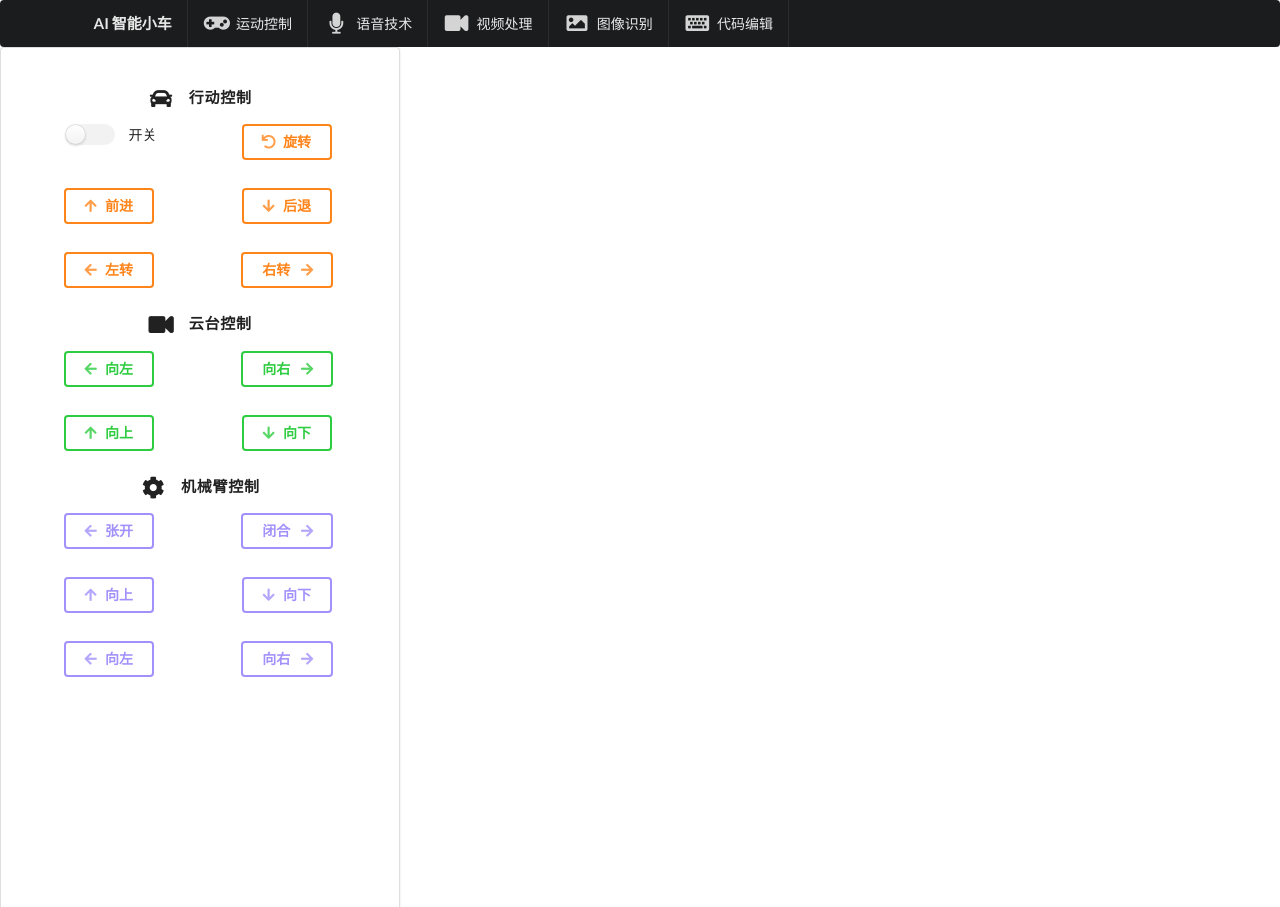
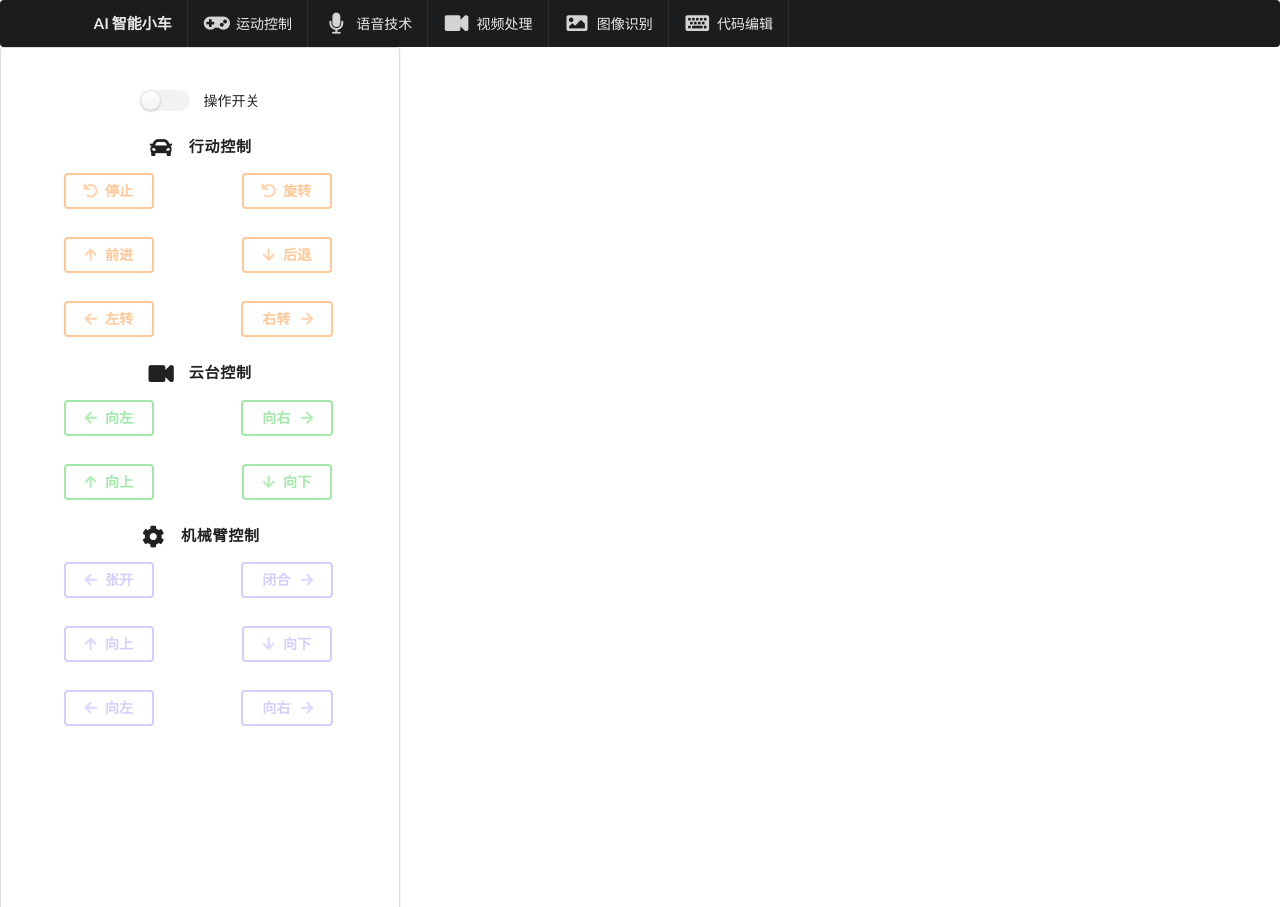
Before and after one commit to Asan96/AIcarpro, a Django app: page /control/ in a window 1280 px wide. Run offline with Django 3.2, Linux system fonts and the light colour scheme; some libraries are stand-ins or nearby versions.

Commit message:
小车运动控制

```diff
--- /dev/null
+++ b/car/static/js/control/control.js
@@ -0,0 +1,34 @@
+$(function () {
+    $('.btn').attr('disabled',true);
+});
+$('#car_switch').change(function () {
+    let swit = $('#car_switch').prop("checked")
+    console.log(swit)
+    if (swit){
+        $('.btn').attr('disabled',false)
+    }
+    else {
+        $('.btn').attr('disabled',true);
+    }
+});
+
+$('.btn').click(function () {
+    $.ajax({
+        type : "POST",
+        dataType: "json",
+        url : PUB_URL.dataControlCommand,
+        data : {'command':this.value},
+        success : function(data) {
+            if (data.ret){
+            }
+            else{
+                console.log(data.msg)
+            }
+        },
+        error : function(e){
+            console.log(e.status);
+            console.log(e.responseText);
+        }
+    });
+    console.log(this.value)
+});
--- a/car/templates/control/car_control.html
+++ b/car/templates/control/control.html
@@ -23,11 +23,18 @@
             padding-top: 2%;
             float: left;
         }
+
     </style>
 {% endblock %}
 {% block self_content %}
     <div class="left_div">
         <div class="ui container  very padded segment contain_size">
+            <div class="column" style="text-align: center">
+                <div class="ui ignored toggle animation checkbox">
+                    <input type="checkbox" id="car_switch" />
+                    <label>操作开关</label>
+                </div>
+            </div>
         <h4 class="ui horizontal divider header">
             <i class="car icon"></i>
             行动控制
@@ -35,37 +42,36 @@
         <div class="ui relaxed grid text_center">
             <div class="equal width row">
                 <div class="column">
-                    <div class="ui ignored toggle animation checkbox">
-                        <input type="checkbox" name="animation" />
-                        <label>开关</label>
-                    </div>
+                    <button class="ui inverted orange button btn" value="car_stop">
+                        <i class="undo icon"></i>停止
+                    </button>
                 </div>
                 <div class="column">
-                    <button class="ui inverted orange button">
+                    <button class="ui inverted orange button btn" value="car_rotate">
                         <i class="undo icon"></i>旋转
                     </button>
                 </div>
             </div>
             <div class="equal width row">
                 <div class="column">
-                    <button class="ui inverted orange button">
+                    <button class="ui inverted orange button btn" value="car_forward">
                         <i class="arrow up icon"></i>前进
                     </button>
                 </div>
                 <div class="column">
-                    <button class="ui inverted orange button" >
+                    <button class="ui inverted orange button btn" value="car_backward">
                         <i class="arrow down icon"></i>后退
                     </button>
                 </div>
             </div>
             <div class="equal width row">
                 <div class="column">
-                    <button class="ui inverted orange button" >
+                    <button class="ui inverted orange button btn" value="car_left">
                         <i class="arrow left icon"></i>左转
                     </button>
                 </div>
                 <div class="column">
-                    <button class="ui inverted orange button" >
+                    <button class="ui inverted orange button btn" value="car_right">
                         右转
                         <i class="arrow right icon"></i>
                     </button>
@@ -79,24 +85,24 @@
         <div class="ui relaxed grid text_center">
             <div class="equal width row">
                 <div class="column">
-                    <button class="ui inverted green button" >
+                    <button class="ui inverted green button btn" value="car_cam_left">
                         <i class="arrow left icon"></i>向左
                     </button>
                 </div>
                 <div class="column">
-                    <button class="ui inverted green button" >向右
+                    <button class="ui inverted green button btn" value="car_cam_right">向右
                         <i class="arrow right icon"></i>
                     </button>
                 </div>
             </div>
             <div class="equal width row">
                 <div class="column">
-                    <button class="ui inverted green button" >
+                    <button class="ui inverted green button btn" value="car_cam_up">
                         <i class="arrow up icon"></i>向上
                     </button>
                 </div>
                 <div class="column">
-                    <button class="ui inverted green button" >
+                    <button class="ui inverted green button btn" value="car_cam_down">
                         <i class="arrow down icon"></i>向下
                     </button>
                 </div>
@@ -109,36 +115,36 @@
         <div class="ui relaxed grid text_center">
             <div class="equal width row">
                 <div class="column">
-                    <button class="ui inverted violet button" >
+                    <button class="ui inverted violet button btn" value="car_arm_open">
                         <i class="arrow left icon"></i>张开
                     </button>
                 </div>
                 <div class="column">
-                    <button class="ui inverted violet button" >闭合
+                    <button class="ui inverted violet button btn" value="car_arm_close">闭合
                         <i class="arrow right icon"></i>
                     </button>
                 </div>
             </div>
             <div class="equal width row">
                 <div class="column">
-                    <button class="ui inverted violet button" >
+                    <button class="ui inverted violet button btn" value="car_arm_up">
                         <i class="arrow up icon"></i>向上
                     </button>
                 </div>
                 <div class="column">
-                    <button class="ui inverted violet button" >
+                    <button class="ui inverted violet button btn" value="car_arm_down">
                         <i class="arrow down icon"></i>向下
                     </button>
                 </div>
             </div>
             <div class="equal width row">
                 <div class="column">
-                    <button class="ui inverted violet button" >
+                    <button class="ui inverted violet button btn" value="car_arm_left">
                         <i class="arrow left icon"></i>向左
                     </button>
                 </div>
                 <div class="column">
-                    <button class="ui inverted violet button" >向右
+                    <button class="ui inverted violet button btn" value="car_arm_right">向右
                         <i class="arrow right icon"></i>
                     </button>
                 </div>
@@ -155,3 +161,11 @@
         </div>
     </div>
 {% endblock %}
+{% block script %}
+    <script>
+        let PUB_URL = {
+            "dataControlCommand":"{% url 'car:control_command' %}",
+        }
+    </script>
+    <script src="{% static 'js/control/control.js' %}"></script>
+{% endblock %}
--- /dev/null
+++ b/car/test.py
@@ -0,0 +1,6 @@
+#!/usr/bin/env python
+# coding=utf-8
+import threading
+import time
+from queue import LifoQueue
+import threading
--- a/car/urls.py
+++ b/car/urls.py
@@ -16,7 +16,7 @@ urlpatterns = [
 
     # 小车控制
     path(r'control/', control.control_page, name='control'),
-
+    path(r'control/control_command', control.control_command, name='control_command'),
 
     # 语音技术
     path(r'voice/', voice.voice_page, name='voice'),
--- a/car/view/camera/camera.py
+++ b/car/view/camera/camera.py
@@ -26,8 +26,6 @@ host = socket.gethostbyname(socket.getfqdn(socket.gethostname()))
 def camera_page(request):
     return render(request, 'camera/camera.html')
 
-car_server_socket = ''
-
 
 class VideoStreaming(object):
     def __init__(self, port=36660):
@@ -36,7 +34,6 @@ class VideoStreaming(object):
         self.server_socket = socket.socket()
         self.server_socket.bind((host, port))
         self.server_socket.listen(5)
-        car_server_socket = self.server_socket
         self.connection, self.client_address = self.server_socket.accept()
         self.connection = self.connection.makefile('rb')
         self.host_name = socket.gethostname()
--- a/car/view/control/control.py
+++ b/car/view/control/control.py
@@ -4,7 +4,7 @@ from django.shortcuts import render
 from django.http import HttpRequest, HttpResponse
 from django.shortcuts import render
 from django.views.decorators.csrf import csrf_exempt
-
+from car.view.mqtt import mqtt_send
 import numpy as np
 import cv2
 import socket
@@ -12,4 +12,11 @@ import json
 
 
 def control_page(request):
-    return render(request, 'control/car_control.html')
+    return render(request, 'control/control.html')
+
+
+@csrf_exempt
+def control_command(request):
+    command = request.POST.get('command')
+    result = mqtt_send(command)
+    return HttpResponse(json.dumps(result))
--- /dev/null
+++ b/car/view/mqtt.py
@@ -0,0 +1,24 @@
+#!/usr/bin/env python
+# coding=utf-8
+import paho.mqtt.client as mqtt
+
+HOST = 'www.3000iot.com'
+PORT = 1883
+USER = 'NBguest'
+PASSWORD = 'NBguest12'
+
+
+def mqtt_send(command=None):
+    def on_connect(client, userdata, flags, rc):
+        print("Connected with result code " + str(rc))
+    client = mqtt.Client('ai_car0001_pc')
+    client.username_pw_set(USER, PASSWORD)
+    client.on_connect = on_connect
+
+    client.connect(HOST, PORT, 60)
+    if command:
+        client.publish('ai_car0001', command, 1)
+        client.loop()
+        return {'ret': True, 'msg': ''}
+    else:
+        return {'ret': True, 'msg': '指令不得为空！'}
```
